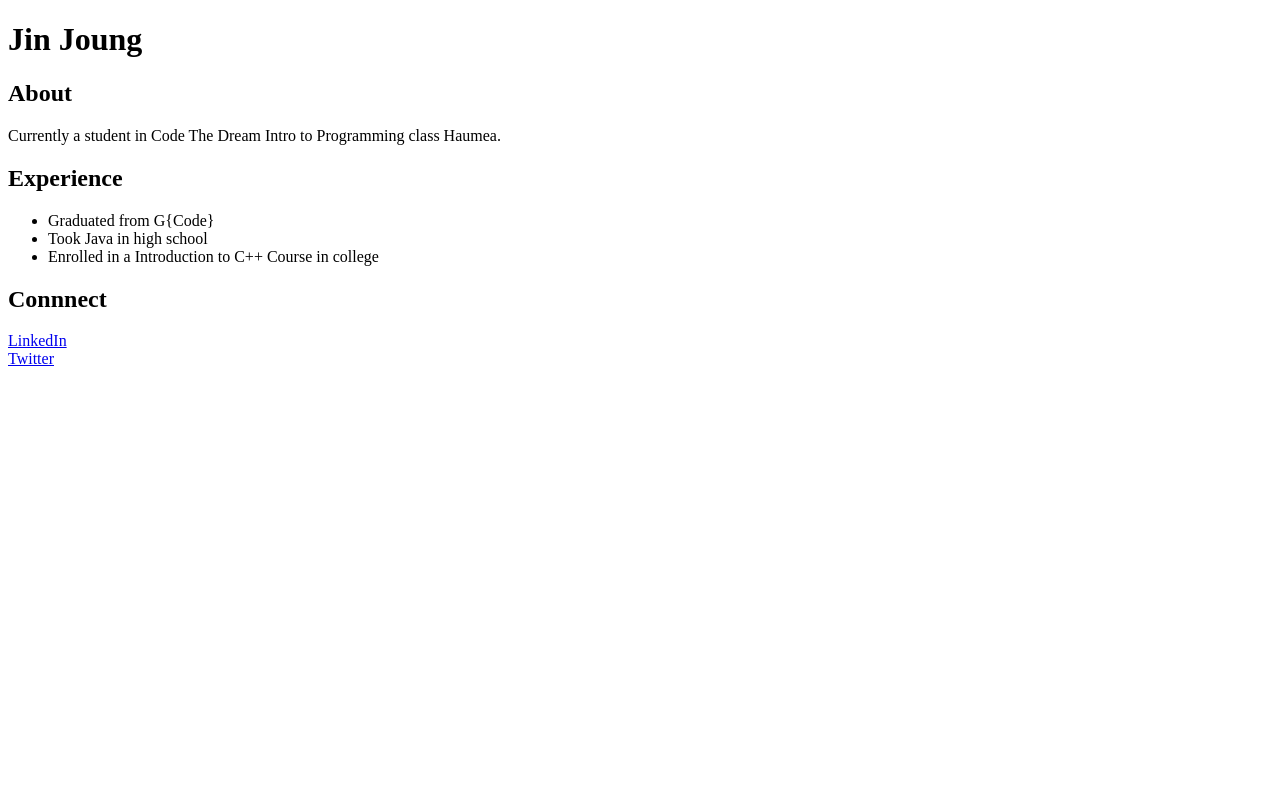
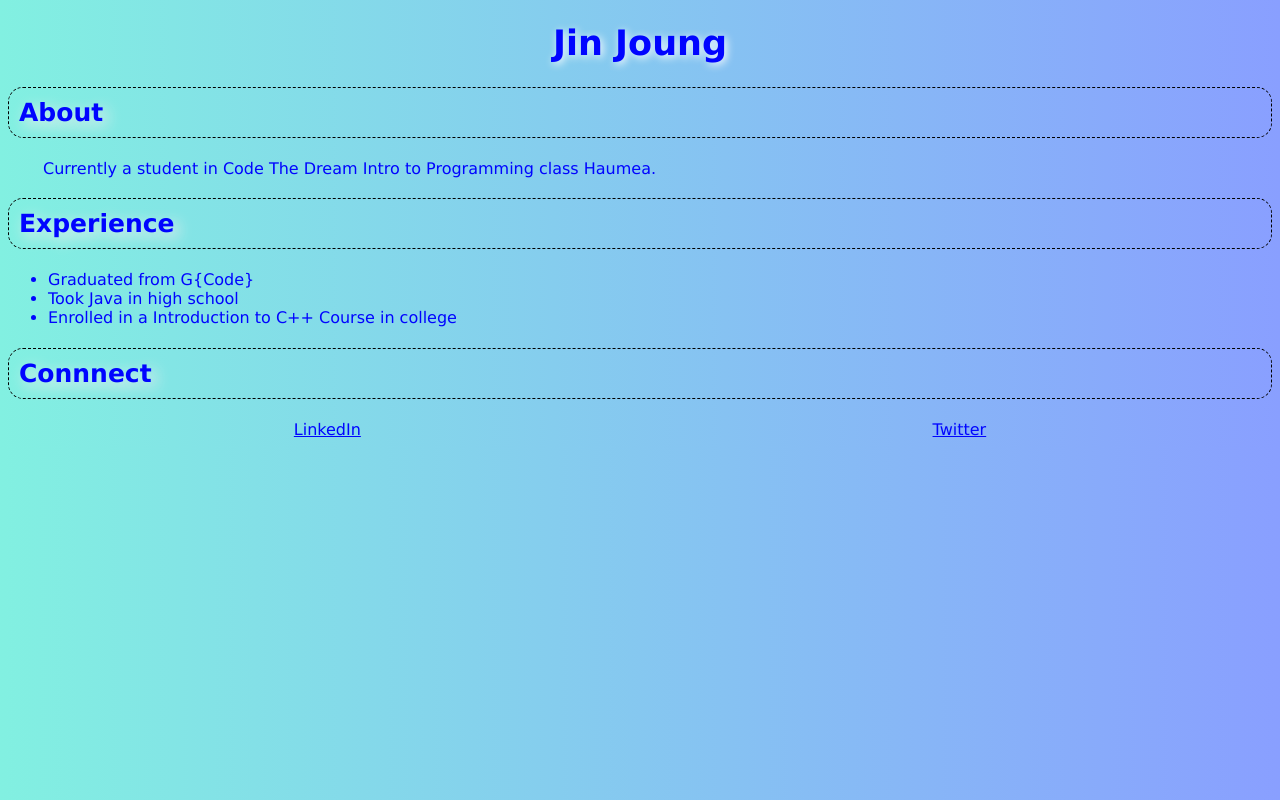
Before and after one commit to omk963/jin-joung-haumea, a plain HTML site: page index.html in a window 1280 px wide. Drawn offline with Linux system fonts and the light colour scheme.

Commit message:
styling added

```diff
--- /dev/null
+++ b/css/index.css
@@ -0,0 +1,33 @@
+* {
+    color:rgb(0, 4, 255);
+    font-family: Verdana, Geneva, Tahoma, sans-serif;
+}
+
+body {
+    background-image: linear-gradient(to right, rgb(130, 240, 225) , rgb(137, 159, 255));;
+}
+
+h1 {
+    text-align: center;
+    font-size: 35px;
+    font-weight: bolder;
+    text-shadow: 2px 2px 8px #ffffff;
+}
+
+h2 {
+    border: 1px rgb(0, 0, 0) dashed;
+    border-radius: 15px;
+    padding: 10px;
+    font-size: 25px;
+    text-shadow: 5px 5px 15px rgb(255, 239, 239);
+}
+
+#about {
+    margin-left: 35px;
+}
+
+#links {
+    display: flex;
+    flex-direction: row;
+    justify-content: space-evenly;
+}
--- a/index.html
+++ b/index.html
@@ -3,12 +3,13 @@
 <head>
     <meta charset="UTF-8">
     <meta name="viewport" content="width=device-width, initial-scale=1.0">
+    <link rel="stylesheet" href="css/index.css">
     <title>Lesson 8</title>
 </head>
 <body>
     <h1>Jin Joung</h1>
     <h2>About</h2>
-    <p>Currently a student in Code The Dream Intro to Programming class Haumea.</p>
+    <p id="about">Currently a student in Code The Dream Intro to Programming class Haumea.</p>
     <h2>Experience</h2>
     <ul>
         <li>Graduated from G{Code}</li>
@@ -16,8 +17,10 @@
         <li>Enrolled in a Introduction to C++ Course in college</li>
     </ul>
     <h2>Connnect</h2>
+    <div id="links">
     <a href="https://www.linkedin.com/in/jin-joung/">LinkedIn</a>
     <br>
     <a href="https://twitter.com/jinius114">Twitter</a>
+    </div>
 </body>
 </html>
```
